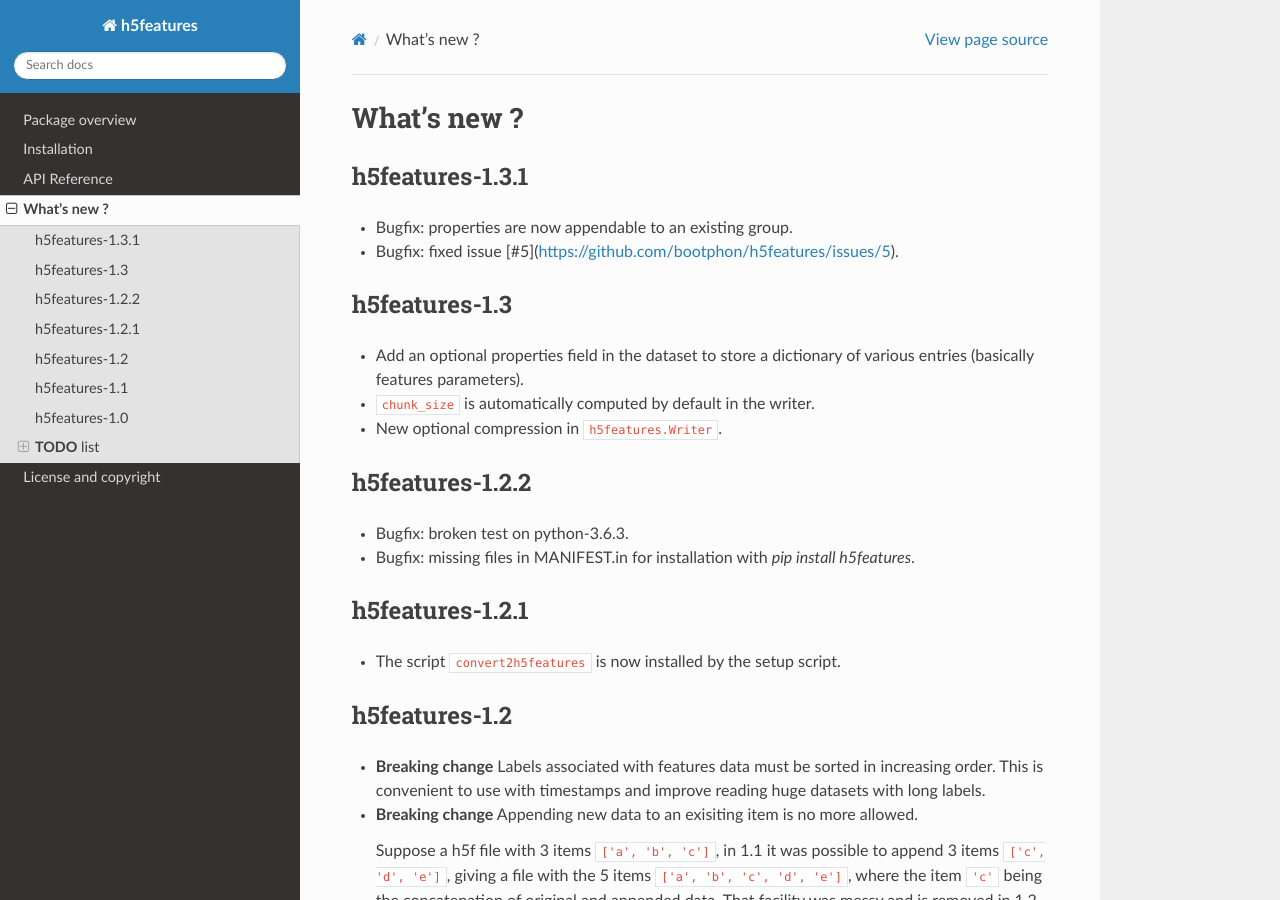
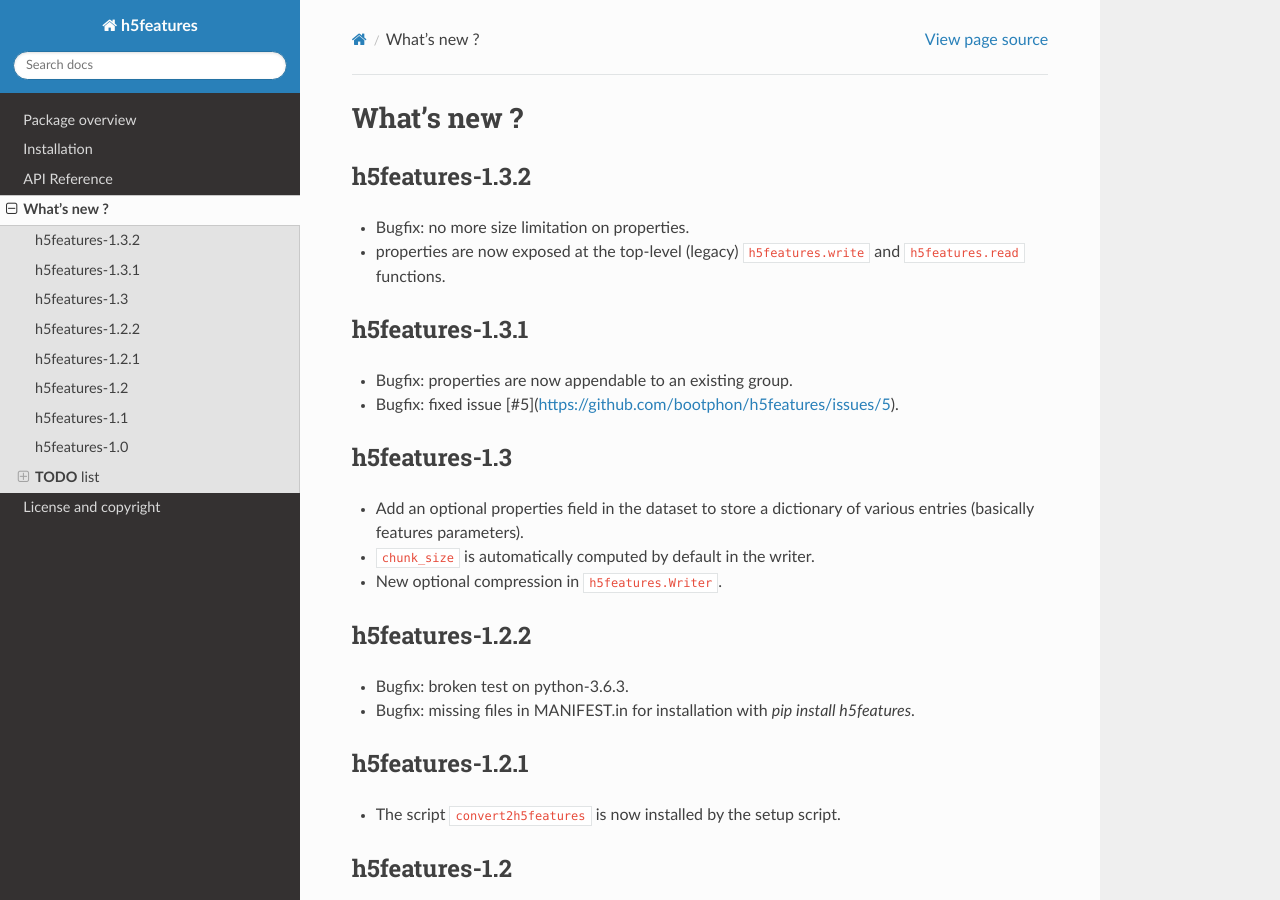
Before and after one commit to bootphon/h5features, a Sphinx documentation site: the page built from docs/whatsnew.rst, in a window 1280 px wide and 900 px high. Built offline with Sphinx 7.4.7 and the Read the Docs theme 2.0.0, drawn with Linux system fonts in a browser that asks for light colours.

Commit message:
release 1.3.2

```diff
--- a/docs/whatsnew.rst
+++ b/docs/whatsnew.rst
@@ -4,6 +4,15 @@
 ============
 What's new ?
 ============
+
+h5features-1.3.2
+================
+
+* Bugfix: no more size limitation on properties.
+
+* properties are now exposed at the top-level (legacy)
+  ``h5features.write`` and ``h5features.read`` functions.
+
 
 h5features-1.3.1
 ================
```
